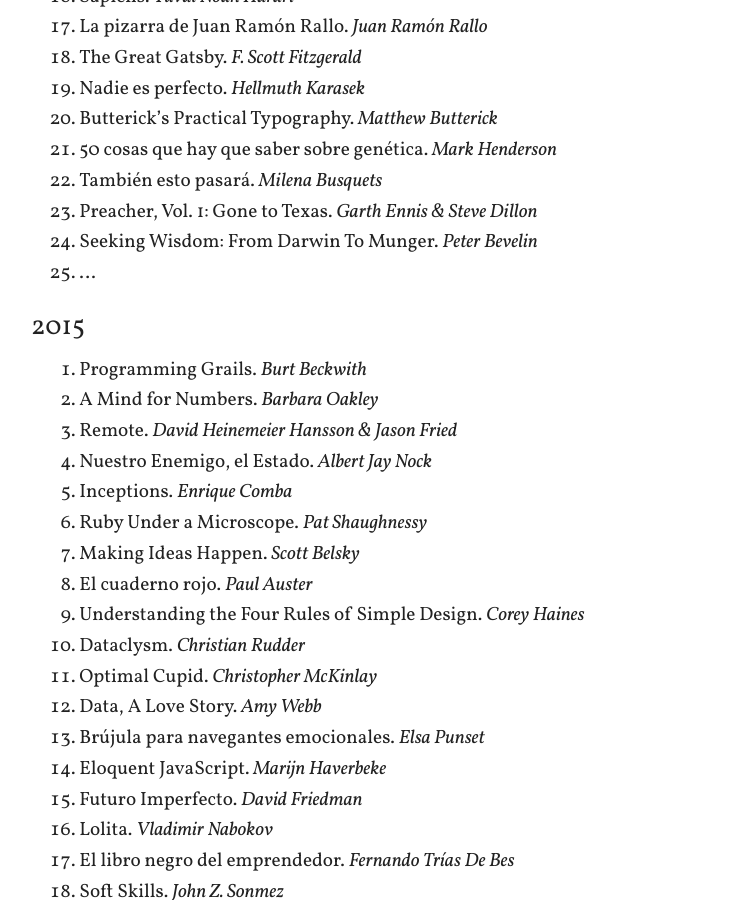
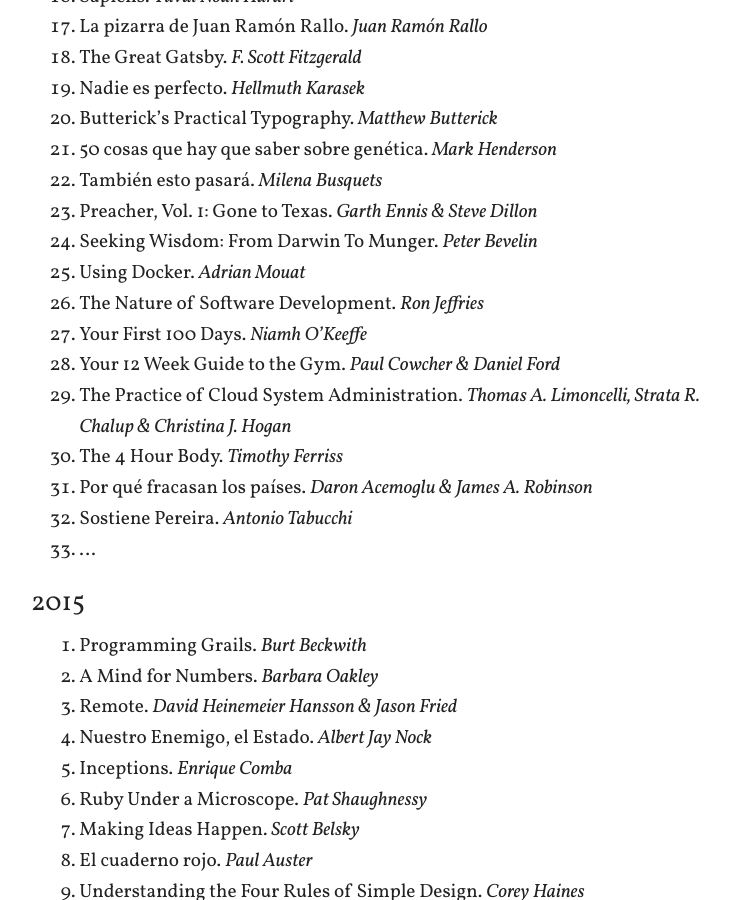
Before and after one commit to arturoherrero/arturoherrero.com, a Jekyll site: the page built from books.md, in a window 1280 px wide and 900 px high, scrolled down 797 px. Shown: the whole window, without its empty margins (249-979 px from the left). Built offline with Jekyll 4.4.1, drawn with Linux system fonts in a browser that asks for light colours.

Commit message:
Update reading list

```diff
--- a/books.md
+++ b/books.md
@@ -33,7 +33,15 @@
 22. También esto pasará. *Milena Busquets*
 23. Preacher, Vol. 1: Gone to Texas. *Garth Ennis & Steve Dillon*
 24. Seeking Wisdom: From Darwin To Munger. *Peter Bevelin*
-25. ...
+25. Using Docker. *Adrian Mouat*
+26. The Nature of Software Development. *Ron Jeffries*
+27. Your First 100 Days. *Niamh O'Keeffe*
+28. Your 12 Week Guide to the Gym. *Paul Cowcher & Daniel Ford*
+29. The Practice of Cloud System Administration. *Thomas A. Limoncelli, Strata R. Chalup & Christina J. Hogan*
+30. The 4 Hour Body. *Timothy Ferriss*
+31. Por qué fracasan los países. *Daron Acemoglu & James A. Robinson*
+32. Sostiene Pereira. *Antonio Tabucchi*
+33. ...
 
 
 ### 2015
```
